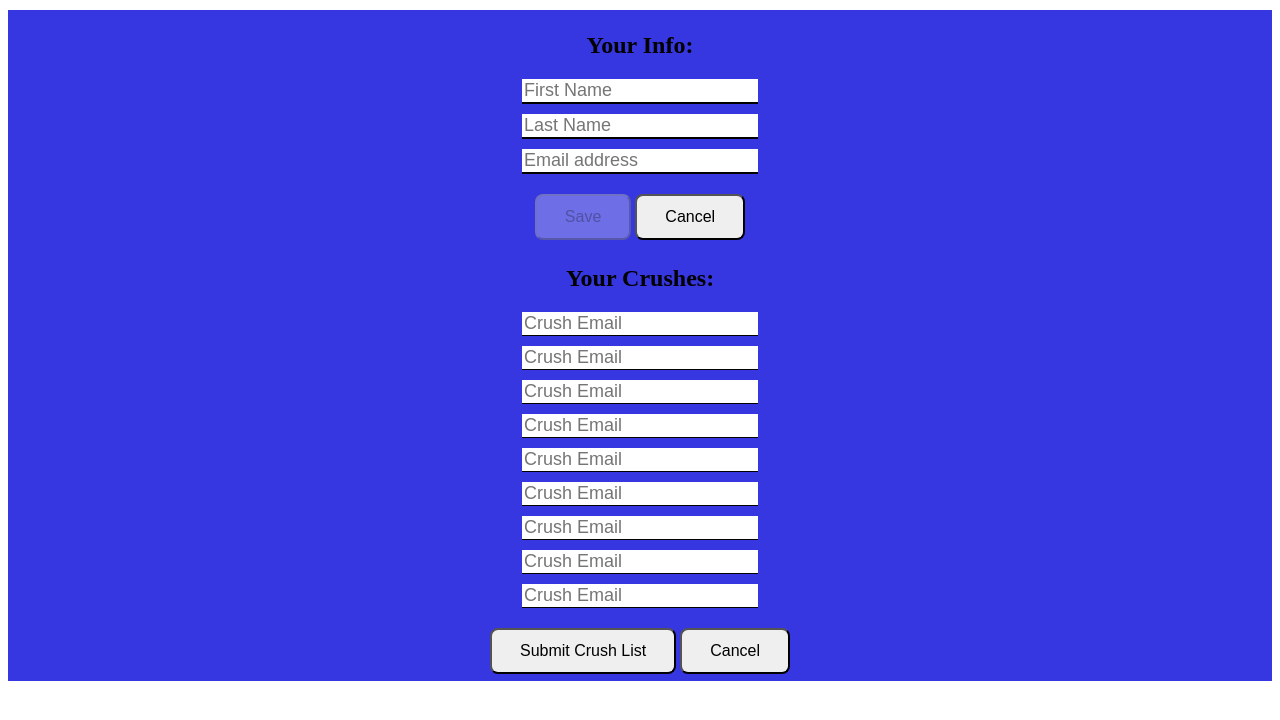
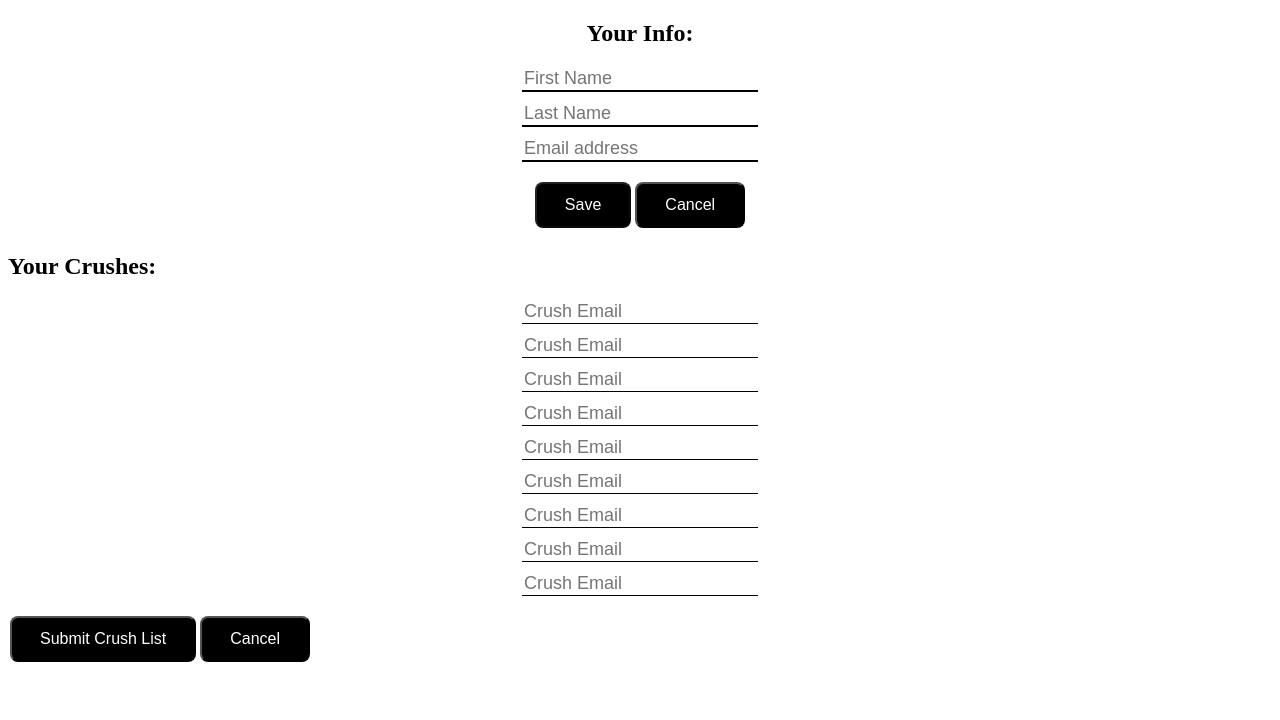
Before and after one commit to DavidGmidd/SeniorSeminarProject21, a Next.js app: page /CrushList in a window 1280 px wide. Shown: the top 720 px of the page. Built offline with nearby package versions, Linux system fonts and the light colour scheme.

Commit message:
button works

```diff
--- a/package.json
+++ b/package.json
@@ -24,6 +24,7 @@
     "react-bootstrap": "^1.5.2",
     "react-dom": "^17.0.1",
     "react-file-base64": "^1.0.3",
+    "react-router-dom": "^5.2.0",
     "sqlite3": "^5.0.0",
     "swr": "^0.3.9"
   },
--- a/pages/CrushList.js
+++ b/pages/CrushList.js
@@ -12,9 +12,21 @@ export default function CrushList() {
     const [currentLastName, setLastName] = useState('');
     const [currentEmail, setEmail] = useState('');
 
+function saveUserInfo(){
+
+}
+
+function cancel(){
+
+}
+
+function submitCrushes(){
+
+}
+
     return (
 
-    <div className={styles.body}>
+    <div >
     <Head>
         <title>Panther Crush List</title>
       </Head>
@@ -25,8 +37,8 @@ export default function CrushList() {
             <input className= {styles.input}  onChange={e => { setName(e.target.value) }} value={currentName} type="text" aria-label="title" placeholder = "First Name" required />
             <input className= {styles.input} onChange={e => { setLastName(e.target.value) }} value={currentLastName} type="text" aria-label="title" placeholder = "Last Name" required />
             <input className= {styles.input}  onChange={e => { setEmail(e.target.value) }} value={currentEmail} type="text" aria-label="title" placeholder = "Email address" required />
-            <button className={styles.button} disabled={currentName === '' || currentLastName === '' || currentEmail === ''}> Save </button>
-            <button className={styles.button}/* onClick={() => { complete() }} */> Cancel </button>
+            <button className={styles.button} onClick={() => { saveUserInfo() }}disabled={currentName === '' || currentLastName === '' || currentEmail === ''}> Save </button>
+            <button className={styles.button} onClick={() => { cancel()}} > Cancel </button>
         </div>
         <div className={styles.crushList }>
             <h2 className= {styles.titleSection} type="button" class="collapsible">Your Crushes:</h2>
@@ -40,7 +52,7 @@ export default function CrushList() {
             <input className= {styles.crushInput} /* onChange={e => { setTitle(e.target.value) }} value={currentTitle}*/ type="text" aria-label="title" placeholder = "Crush Email"/>
             <input className= {styles.crushInput}  /* onChange={e => { setTitle(e.target.value) }} value={currentTitle}*/ type="text" aria-label="title" placeholder = "Crush Email" />
 
-            <button className={styles.button} /*onClick={() => { makeArticle() }} disabled={currentTitle === ''} */> Submit Crush List </button>
+            <button className={styles.button} onClick={() => { submitCrushes() }} /*disabled={currentTitle === ''} */> Submit Crush List </button>
             <button className={styles.button}/* onClick={() => { complete() }} */> Cancel </button>
         </div>
 
--- a/pages/Styles/Home.module.css
+++ b/pages/Styles/Home.module.css
@@ -38,7 +38,8 @@
 }
 
 .button {
-
+    background-color: black;
+    color: white;
     margin: 20px 2px 5px 2px;
     font-size: 16px;
     padding: 12px 28px;
```
Also changed, not shown: pages/index.js (+4 -22 lines), 1 other file (tests, documents, lock files or other folders).
